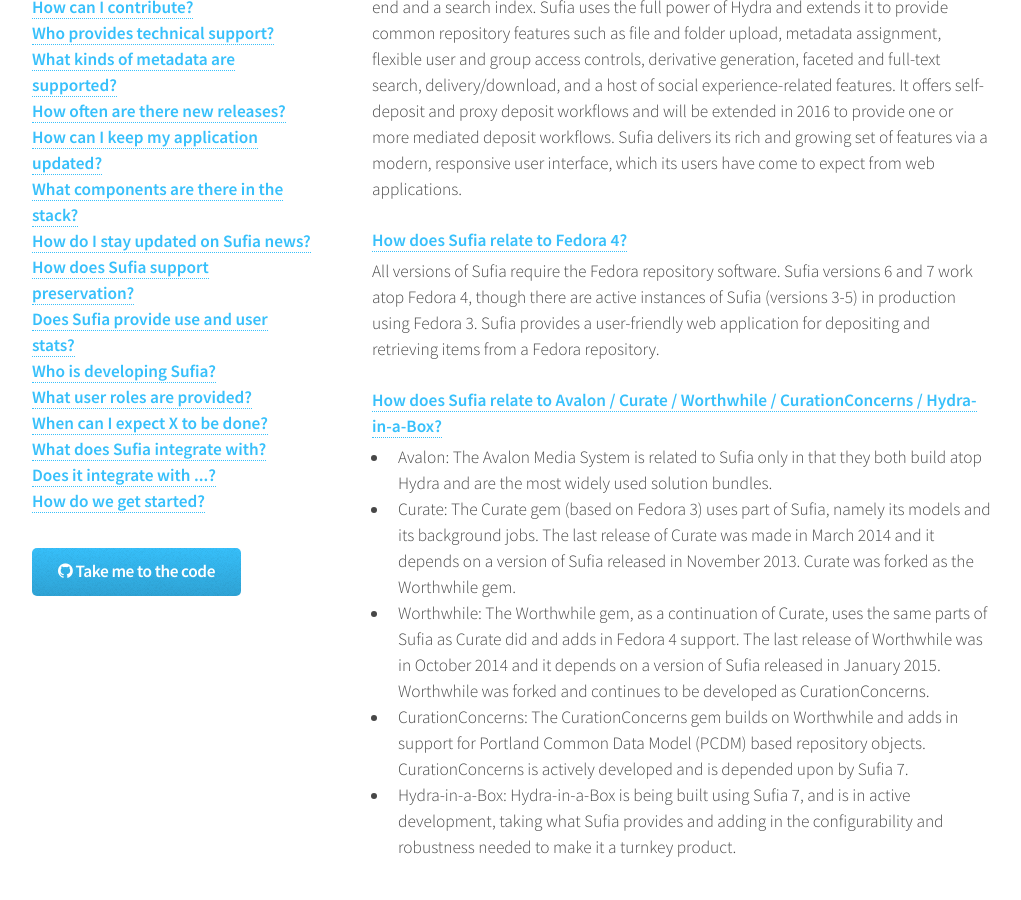
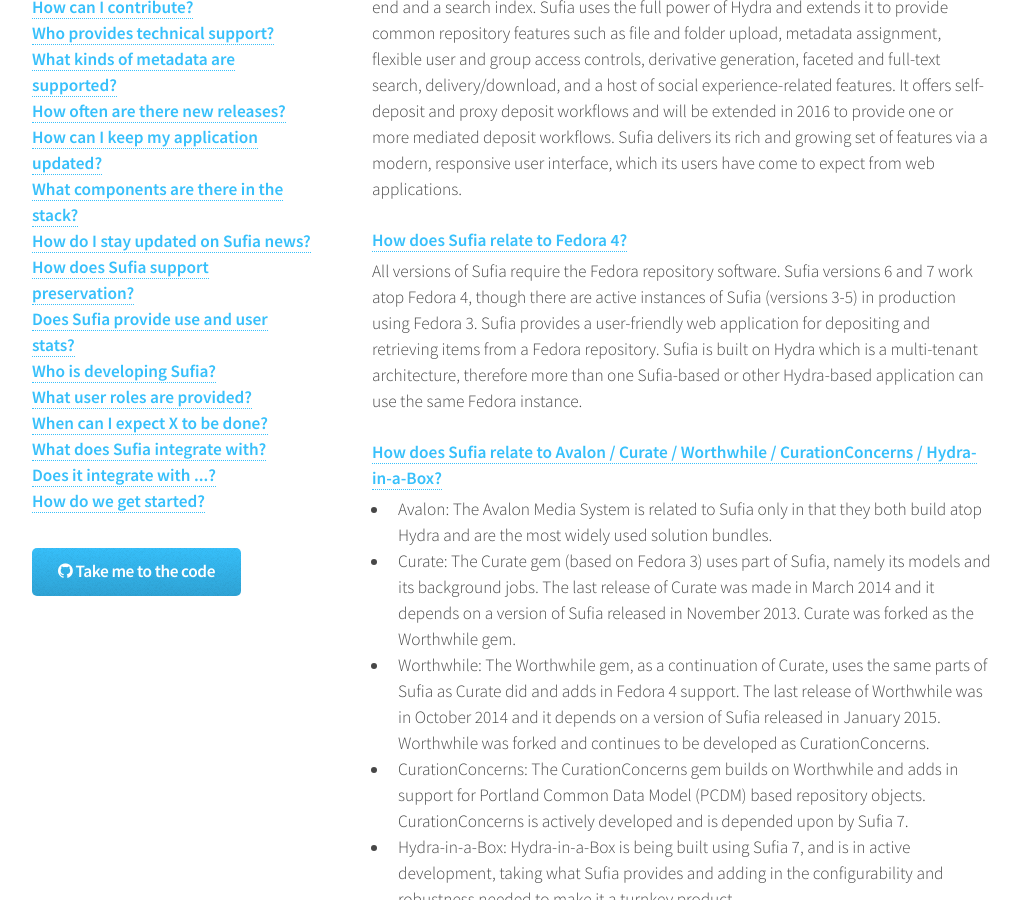
Before and after one commit to samvera-labs/sufia.io, a Jekyll site: the page built from about/managers/index.html, in a window 1280 px wide and 900 px high, scrolled down 334 px. Shown: the whole window, without its empty margins (128-1149 px from the left). Built offline with Jekyll 4.4.1, drawn with Linux system fonts in a browser that asks for light colours.

Commit message:
Clarify multi-tenant aspect of Hydra in question 2.

```diff
--- a/about/managers/index.html
+++ b/about/managers/index.html
@@ -53,7 +53,7 @@
                             <dd style="margin-top: 5px">Hydra provides a framework for building web applications on top of a repository back-end and a search index. Sufia uses the full power of Hydra and extends it to provide common repository features such as file and folder upload, metadata assignment, flexible user and group access controls, derivative generation, faceted and full-text search, delivery/download, and a host of social experience-related features. It offers self-deposit and proxy deposit workflows and will be extended in 2016 to provide one or more mediated deposit workflows. Sufia delivers its rich and growing set of features via a modern, responsive user interface, which its users have come to expect from web applications.</dd>
 
                             <dt style="margin-top: 25px"><strong><a name="q2">How does Sufia relate to Fedora 4?</a></strong></dt>
-                            <dd style="margin-top: 5px">All versions of Sufia require the Fedora repository software. Sufia versions 6 and 7 work atop Fedora 4, though there are active instances of Sufia (versions 3-5) in production using Fedora 3. Sufia provides a user-friendly web application for depositing and retrieving items from a Fedora repository.</dd>
+                            <dd style="margin-top: 5px">All versions of Sufia require the Fedora repository software. Sufia versions 6 and 7 work atop Fedora 4, though there are active instances of Sufia (versions 3-5) in production using Fedora 3. Sufia provides a user-friendly web application for depositing and retrieving items from a Fedora repository. Sufia is built on Hydra which is a multi-tenant architecture, therefore more than one Sufia-based or other Hydra-based application can use the same Fedora instance.</dd>
 
                             <dt style="margin-top: 25px"><strong><a name="q3">How does Sufia relate to Avalon / Curate / Worthwhile / CurationConcerns / Hydra-in-a-Box?</a></strong></dt>
                             <dd style="margin-top: 5px">
```
